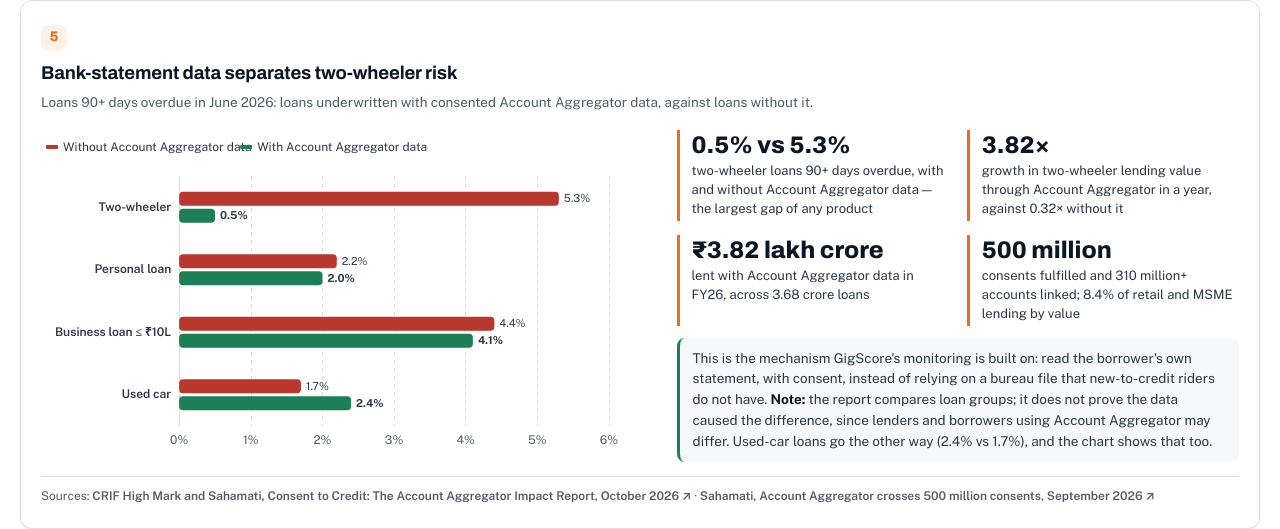
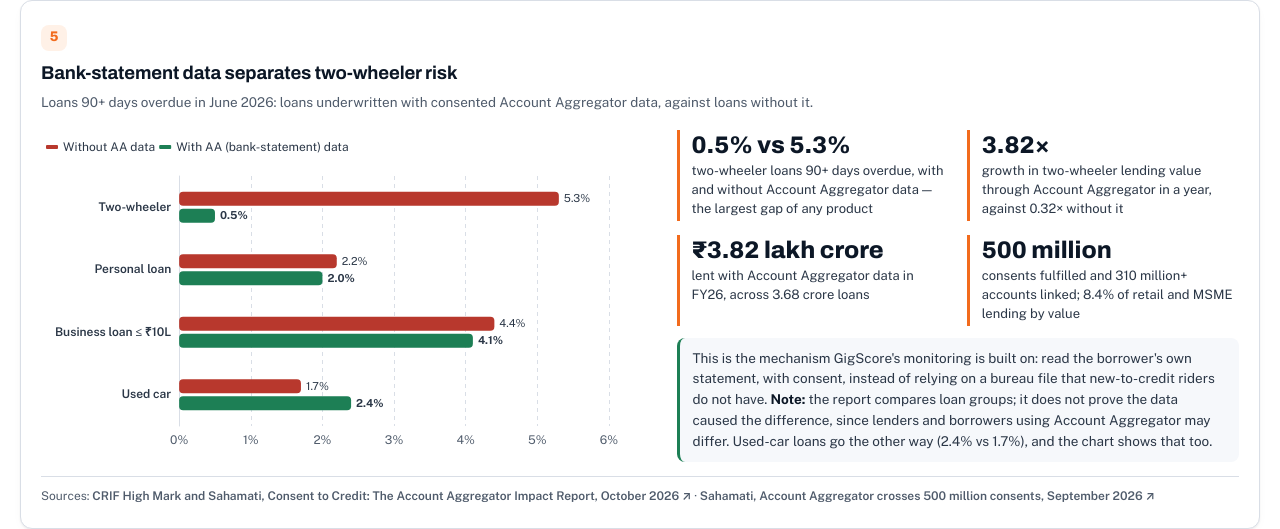
Before and after one commit to shreyashgaikwad1234/gigscore, an Astro site in the folder frontend/: page /evidence in a window 1280 px wide. Shown: the part 3372-3901 px from the top of the page. Built offline with nearby package versions, Linux system fonts and the light colour scheme; Astro itself is replaced by a stand-in of ours; no server answers.

Commit message:
Evidence page: shorter legend labels on the Account Aggregator chart

```diff
--- a/frontend/src/pages/evidence.astro
+++ b/frontend/src/pages/evidence.astro
@@ -235,9 +235,9 @@ const cases = [
       xAxis: axisX({ type: "value", axisLabel: { color: c.muted, formatter: "{value}%" } }),
       yAxis: axisY({ type: "category", inverse: true, data: C.aa.labels, axisLabel: { color: c.text2, fontSize: 12, fontWeight: 600 } }),
       series: [
-        { type: "bar", name: "Without Account Aggregator data", data: C.aa.without, barWidth: 14, itemStyle: { color: c.rose, borderRadius: 4 },
+        { type: "bar", name: "Without AA data", data: C.aa.without, barWidth: 14, itemStyle: { color: c.rose, borderRadius: 4 },
           label: { show: true, position: "right", color: c.text2, fontSize: 11, formatter: (p: any) => p1(p.value) } },
-        { type: "bar", name: "With Account Aggregator data", data: C.aa.with, barWidth: 14, itemStyle: { color: c.mint, borderRadius: 4 },
+        { type: "bar", name: "With AA (bank-statement) data", data: C.aa.with, barWidth: 14, itemStyle: { color: c.mint, borderRadius: 4 },
           label: { show: true, position: "right", color: c.text2, fontSize: 11, fontWeight: 700, formatter: (p: any) => p1(p.value) } },
       ] };
   });
```
